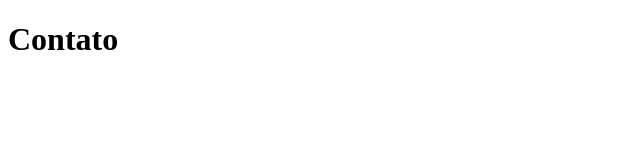
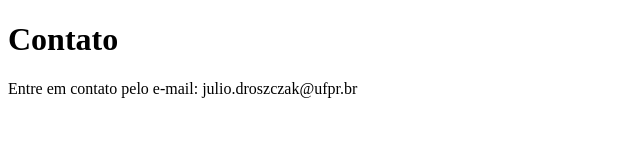
Before and after one commit to Droszczak/sistema-de-cadastros-Alura, a plain HTML site: page contato.html in a window 1280 px wide. Shown: the whole page, without its empty margins (0-640 px from the left). Drawn offline with Linux system fonts and the light colour scheme.

Commit message:
adicionando e-mail ao contato

```diff
--- a/contato.html
+++ b/contato.html
@@ -8,5 +8,6 @@
 </head>
 <body>
     <h1>Contato</h1>
+    <p>Entre em contato pelo e-mail: julio.droszczak@ufpr.br</p>
 </body>
 </html>
```
